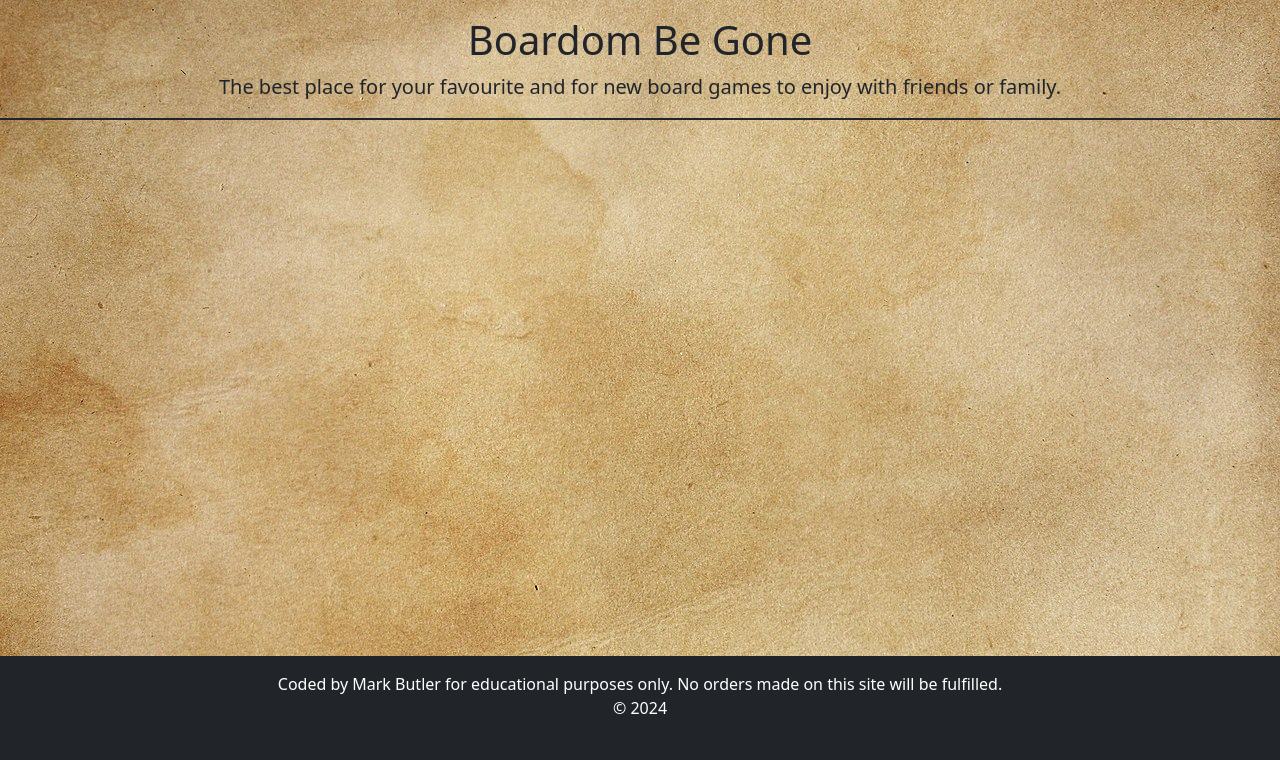
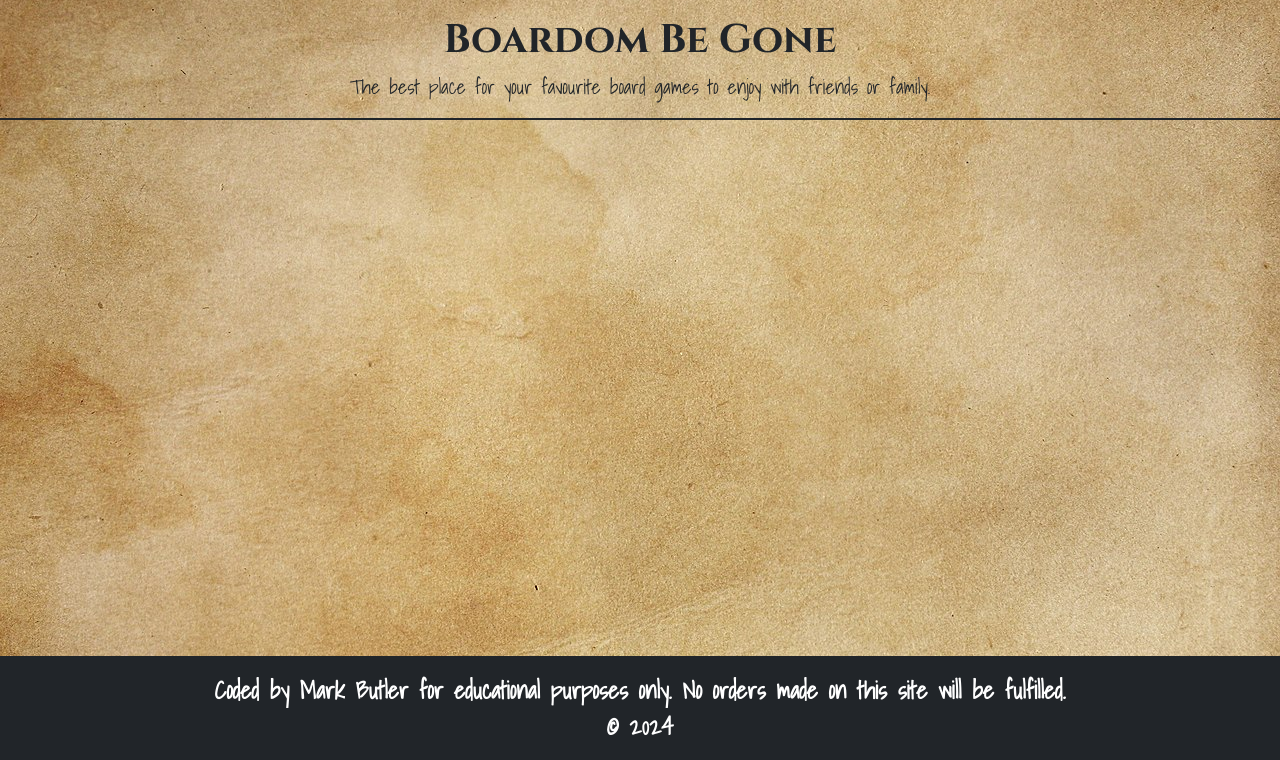
Before and after one commit to Mbutler1991/boardom-be-gone, a Django app: template home/templates/home/home.html in a window 1280 px wide. Shown: the part 80-840 px from the top of the page. Before the commit the page ends 794 px from the top, so only its background shows below. Run offline with Django 4.2, Linux system fonts and the light colour scheme; the template is opened without the code that fills it, so the values that code supplies are empty.

Commit message:
added fonts and font related css

```diff
--- a/static/css/style.css
+++ b/static/css/style.css
@@ -10,3 +10,14 @@
 footer {
     bottom: 0;
 }
+
+h1, h2, h3, h4, h5, h6 {
+    font-family: 'Cinzel', serif;
+    font-weight: bold;
+}
+
+p {
+    font-family: "Shadows Into Light", cursive;
+    font-weight: bold;
+    font-size: 150%;
+}
--- a/templates/account/login.html
+++ b/templates/account/login.html
@@ -27,6 +27,7 @@
 </div>
 
 {% include "socialaccount/snippets/login_extra.html" %}
+{% load static %}
 
 {% else %}
 <p class="text-center">{% blocktrans %}If you have not created an account yet, then please
@@ -40,7 +41,7 @@
   <input type="hidden" name="{{ redirect_field_name }}" value="{{ redirect_field_value }}" />
   {% endif %}
   <a class="button secondaryAction" href="{% url 'account_reset_password' %}">{% trans "Forgot Password?" %}</a>
-  <button class="primaryAction" type="submit">{% trans "Sign In" %}</button>
+  <button class="btn btn-secondary button" class="primaryAction" type="submit">{% trans "Sign In" %}</button>
 </form>
 
 {% endblock content %}
--- a/templates/account/logout.html
+++ b/templates/account/logout.html
@@ -1,4 +1,5 @@
 {% extends "base.html" %}
+{% load static %}
 
 {% load i18n %}
 
@@ -14,7 +15,7 @@
   {% if redirect_field_value %}
   <input type="hidden" name="{{ redirect_field_name }}" value="{{ redirect_field_value }}"/>
   {% endif %}
-  <button type="submit">{% trans 'Sign Out' %}</button>
+  <button class="btn btn-secondary button" type="submit">{% trans 'Sign Out' %}</button>
 </form>
 
 
--- a/templates/account/signup.html
+++ b/templates/account/signup.html
@@ -1,4 +1,5 @@
 {% extends "base.html" %}
+{% load static %}
 
 {% load i18n %}
 
@@ -15,7 +16,7 @@
   {% if redirect_field_value %}
   <input type="hidden" name="{{ redirect_field_name }}" value="{{ redirect_field_value }}" />
   {% endif %}
-  <button type="submit">{% trans "Sign Up" %} &raquo;</button>
+  <button class="btn btn-secondary button" type="submit">{% trans "Sign Up" %} &raquo;</button>
 </form>
 
 {% endblock content %}
--- a/templates/base.html
+++ b/templates/base.html
@@ -1,6 +1,9 @@
 {% load static %}
 {% url 'home' as home_url %}
 {% url 'about' as about_url %}
+{% url 'contact' as contact_url %}
+{% url 'saved_for_later' as saved_for_later_url %}
+{% url 'orders' as orders_url %}
 {% url 'account_login' as login_url %}
 {% url 'account_signup' as signup_url %}
 {% url 'account_logout' as logout_url %}
@@ -15,6 +18,10 @@
     <meta name="description" content="Boardom Be Gone - A place to find new games to play">
     <meta name="keywords" content="Board Games, Card Games, Tabletop Games, Games, Fun, Family, Friends">
     <meta name="author" content="Mark Butler" />
+    <link rel="preconnect" href="https://fonts.googleapis.com">
+    <link rel="preconnect" href="https://fonts.gstatic.com" crossorigin>
+    <link href="https://fonts.googleapis.com/css2?family=Cinzel:wght@400..900&family=Shadows+Into+Light&display=swap"
+        rel="stylesheet">
     <link rel="icon" href="{% static 'images/favicon.ico' %}" type="image/x-icon">
 
     <!-- Font Awesome CSS -->
@@ -119,12 +126,16 @@
         <div class="row">
             <div class="col-12 my-3 text-center">
                 <h1>Boardom Be Gone</h1>
-                <p class="lead border-bottom border-dark border-2 pb-3">The best place for your favourite and for new
+                <p class="lead border-bottom border-dark border-2 pb-3">The best place for your favourite
                     board games to enjoy with friends or family.
                 </p>
             </div>
         </div>
-
+        {% for message in messages %}
+        <div class="alert alert-{{ message.tags }}">
+            {{ message }}
+        </div>
+        {% endfor %}
         {% block content %}
         {% endblock content %}
 
```
Also changed, not shown: contact/templates/contact/contact.html (+1 -6 lines).
